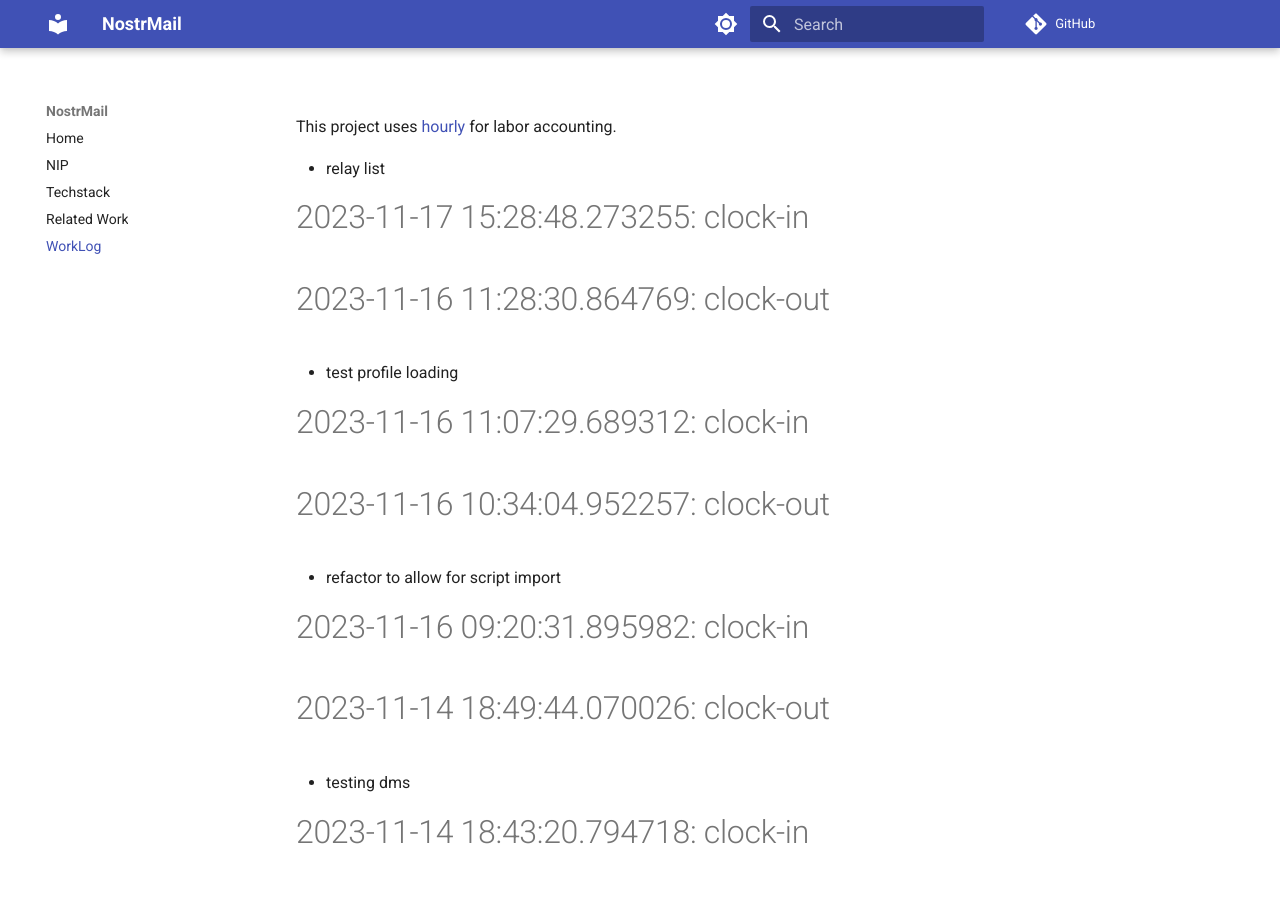
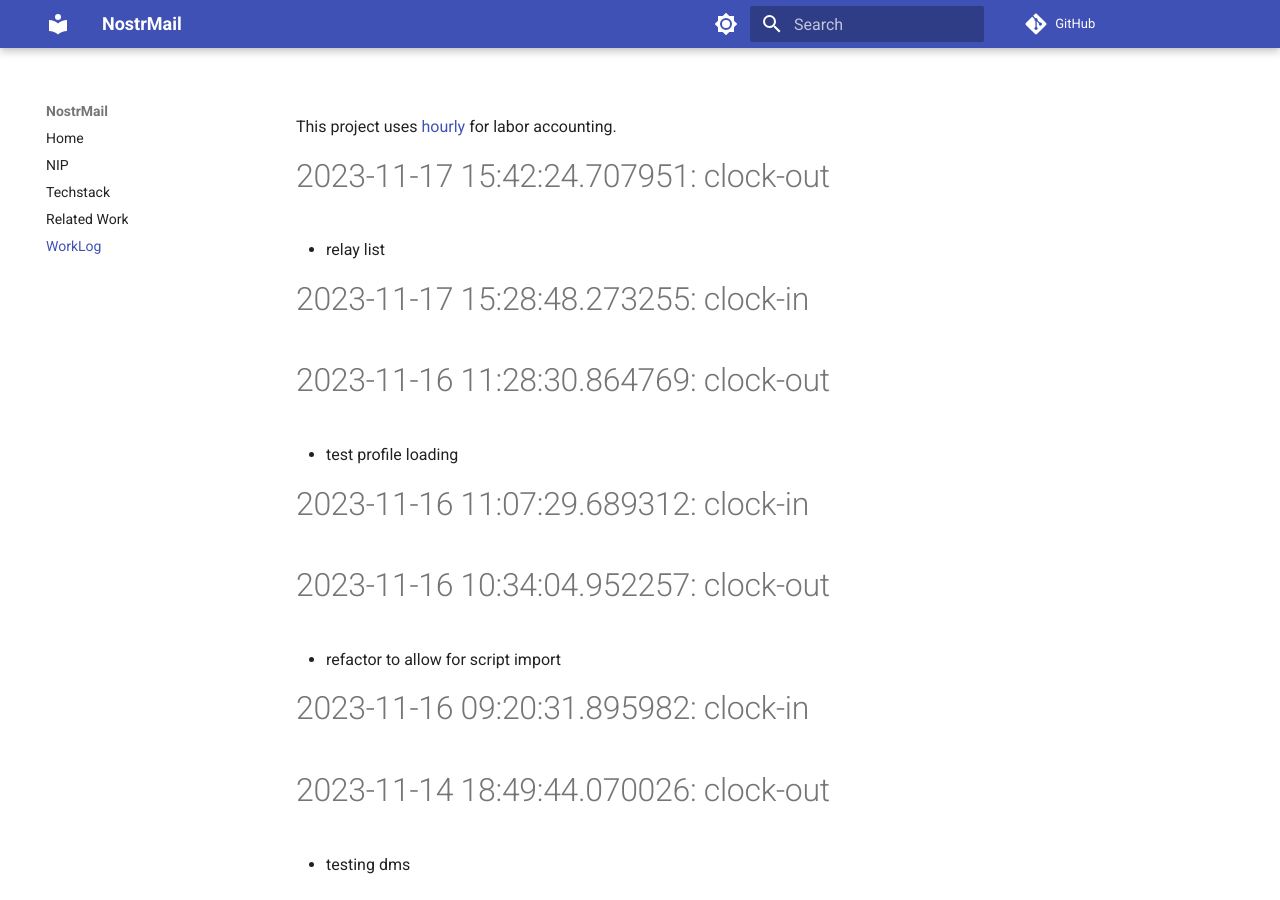
Before and after one commit to asherp/nostr-mail, an MkDocs documentation site: the page built from docs/WorkLog.md, in a window 1280 px wide and 900 px high. Built offline with MkDocs 1.6.1 and Material for MkDocs 9.7.7, drawn with Linux system fonts in a browser that asks for light colours; comment, search, counter and statistics services are not loaded.

Commit message:
clock-out

```diff
--- a/WorkLog.md
+++ b/WorkLog.md
@@ -1,3 +1,5 @@
+# 2023-11-17 15:42:24.707951: clock-out
+
 * relay list
 
 # 2023-11-17 15:28:48.273255: clock-in
```
